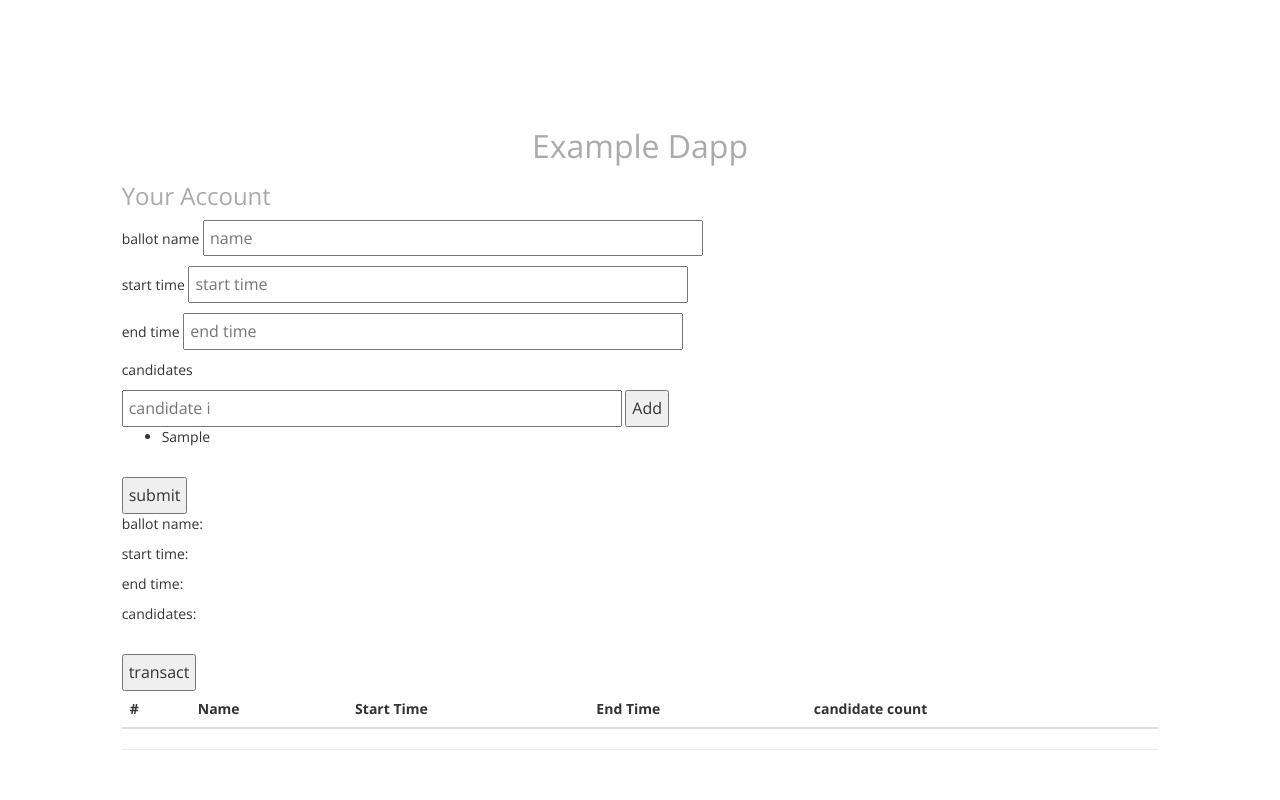
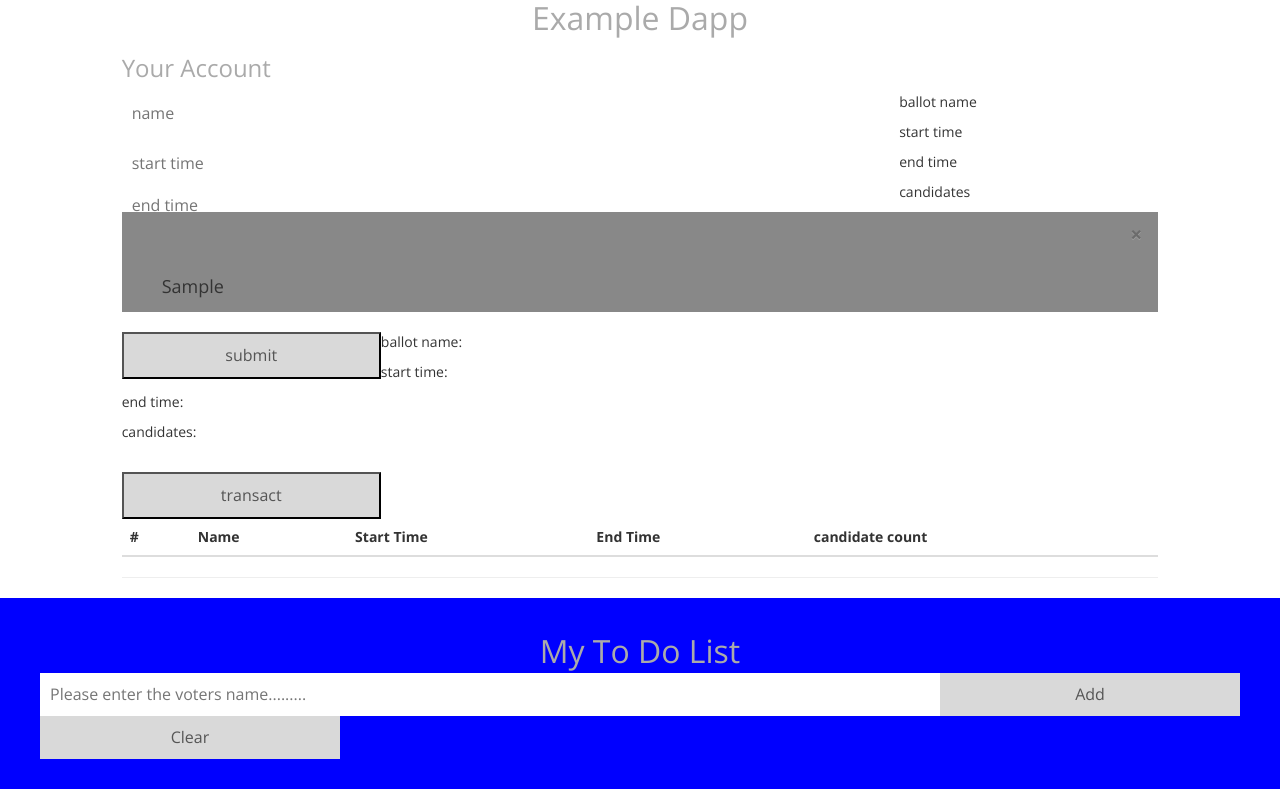
Before and after one commit to SOUMADEEPACHARYA/Project-Voting, a website: page public_static/home.html in a window 1280 px wide. Both pictures are taken after typing "Sample" into the empty fields and a click on the button "Add". Drawn offline with nearby package versions, Linux system fonts and the light colour scheme; no server answers.

Commit message:
Update home.html

```diff
--- a/public_static/home.html
+++ b/public_static/home.html
@@ -13,6 +13,127 @@
     <link href="stylesheets/app.css" rel="stylesheet">
 
     <style>
+        body {
+  margin: 0;
+  min-width: 250px;
+}
+
+/* Include the padding and border in an element's total width and height */
+* {
+  box-sizing: border-box;
+}
+
+/* Remove margins and padding from the list */
+ul {
+  margin: 0;
+  padding: 0;
+}
+
+/* Style the list items */
+ul li {
+  cursor: pointer;
+  position: relative;
+  padding: 12px 8px 12px 40px;
+  list-style-type: none;
+  background: #eee;
+  font-size: 18px;
+  transition: 0.2s;
+
+  /* make the list items unselectable */
+  -webkit-user-select: none;
+  -moz-user-select: none;
+  -ms-user-select: none;
+  user-select: none;
+}
+
+/* Set all odd list items to a different color (zebra-stripes) */
+ul li:nth-child(odd) {
+  /*box-shadow: 5px 10px #ADFF2F*/
+  background: #888888;
+}
+
+/* Darker background-color on hover */
+ul li:hover {
+  background: #888888;
+}
+
+/* When clicked on, add a background color and strike out text */
+ul li.checked {
+  background: #FF4500;
+  color: #fff;
+  text-decoration: line-through;
+}
+
+/* Add a "checked" mark when clicked on */
+ul li.checked::before {
+  content: '';
+  position: absolute;
+  border-color: #fff;
+  border-style: solid;
+  border-width: 0 2px 2px 0;
+  top: 10px;
+  left: 16px;
+  transform: rotate(45deg);
+  height: 15px;
+  width: 7px;
+}
+
+/* Style the close button */
+.close {
+  position: absolute;
+  right: 0;
+  top: 0;
+  padding: 12px 16px 12px 16px;
+}
+
+.close:hover {
+  background-color: #0000FF;
+  color: white;
+}
+
+/* Style the header */
+.header {
+  background-color: #0000FF;
+  padding: 30px 40px;
+  color: white;
+  text-align: center;
+}
+
+/* Clear floats after the header */
+.header:after {
+  content: "";
+  display: table;
+  clear: both;
+}
+
+/* Style the input */
+input {
+  margin: 0;
+  border: none;
+  border-radius: 0;
+  width: 75%;
+  padding: 10px;
+  float: left;
+  font-size: 16px;
+}
+
+/* Style the "Add" button */
+.addBtn {
+  padding: 10px;
+  width: 25%;
+  background: #d9d9d9;
+  color: #555;
+  float: left;
+  text-align: center;
+  font-size: 16px;
+  cursor: pointer;
+  transition: 0.3s;
+  border-radius: 0;
+}
+
+.addBtn:hover {
+  background-color: #bbb;
+}
         /*#options{
             height: 40px;
             width: 90%;
@@ -100,5 +221,80 @@
 
   </div>
     <script src="javascript/addBallots.js"></script>
+
+<div id="myDIV" class="header">
+  <h2 style="margin:5px">My To Do List</h2>
+  <input type="text" id="myInput" placeholder="Please enter the voters name.........">
+  <span onclick="newElement()" class="addBtn">Add</span>
+  <span onclick="removeAll()" class="addBtn">Clear</span>
+
+</div>
+<ul id="myUL">
+
+</ul>
+
+<script>
+// Create a "close" button and append it to each list item
+var myNodelist = document.getElementsByTagName("LI");
+var i;
+for (i = 0; i < myNodelist.length; i++) {
+  var span = document.createElement("SPAN");
+  var txt = document.createTextNode("\u00D7");
+  span.className = "close";
+  span.appendChild(txt);
+  myNodelist[i].appendChild(span);
+}
+
+// Click on a close button to hide the current list item
+var close = document.getElementsByClassName("close");
+var i;
+for (i = 0; i < close.length; i++) {
+  close[i].onclick = function() {
+    var div = this.parentElement;
+    div.style.display = "none";
+  }
+}
+
+// Add a "checked" symbol when clicking on a list item
+var list = document.querySelector('ul');
+list.addEventListener('click', function(ev) {
+  if (ev.target.tagName === 'LI') {
+    ev.target.classList.toggle('checked');
+  }
+}, false);
+
+// Create a new list item when clicking on the "Add" button
+function newElement() {
+  var li = document.createElement("li");
+  var inputValue = document.getElementById("myInput").value;
+  var t = document.createTextNode(inputValue);
+  li.appendChild(t);
+  if (inputValue === '') {
+    alert("You must write something!");
+  } else {
+    document.getElementById("myUL").appendChild(li);
+  }
+  document.getElementById("myInput").value = "";
+
+  var span = document.createElement("SPAN");
+  var txt = document.createTextNode("\u00D7");
+  span.className = "close";
+  span.appendChild(txt);
+  li.appendChild(span);
+
+  for (i = 0; i < close.length; i++) {
+    close[i].onclick = function() {
+      var div = this.parentElement;
+      div.style.display = "none";
+    }
+  }
+}
+function removeAll()
+{
+
+    document.getElementById("myUL").innerHTML= "" ;
+}
+</script>
+
 </body>
 </html>
```
